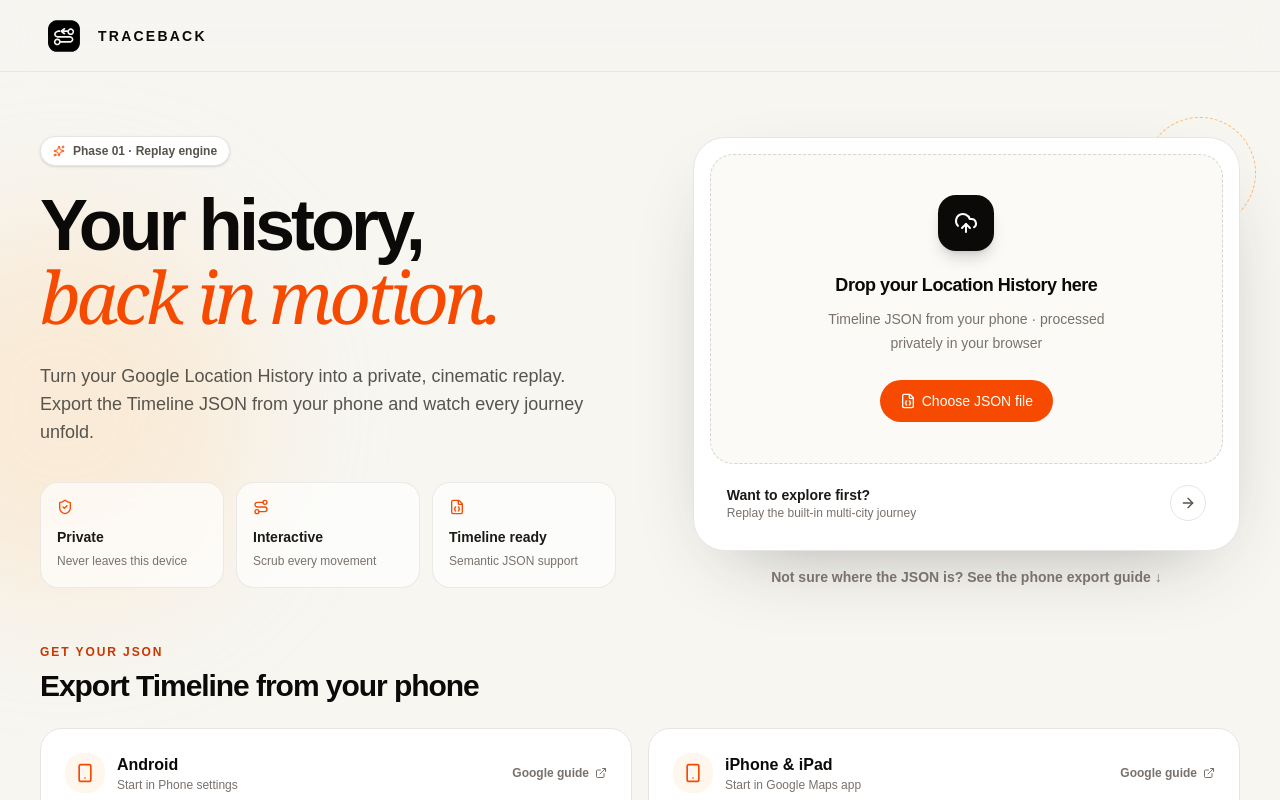
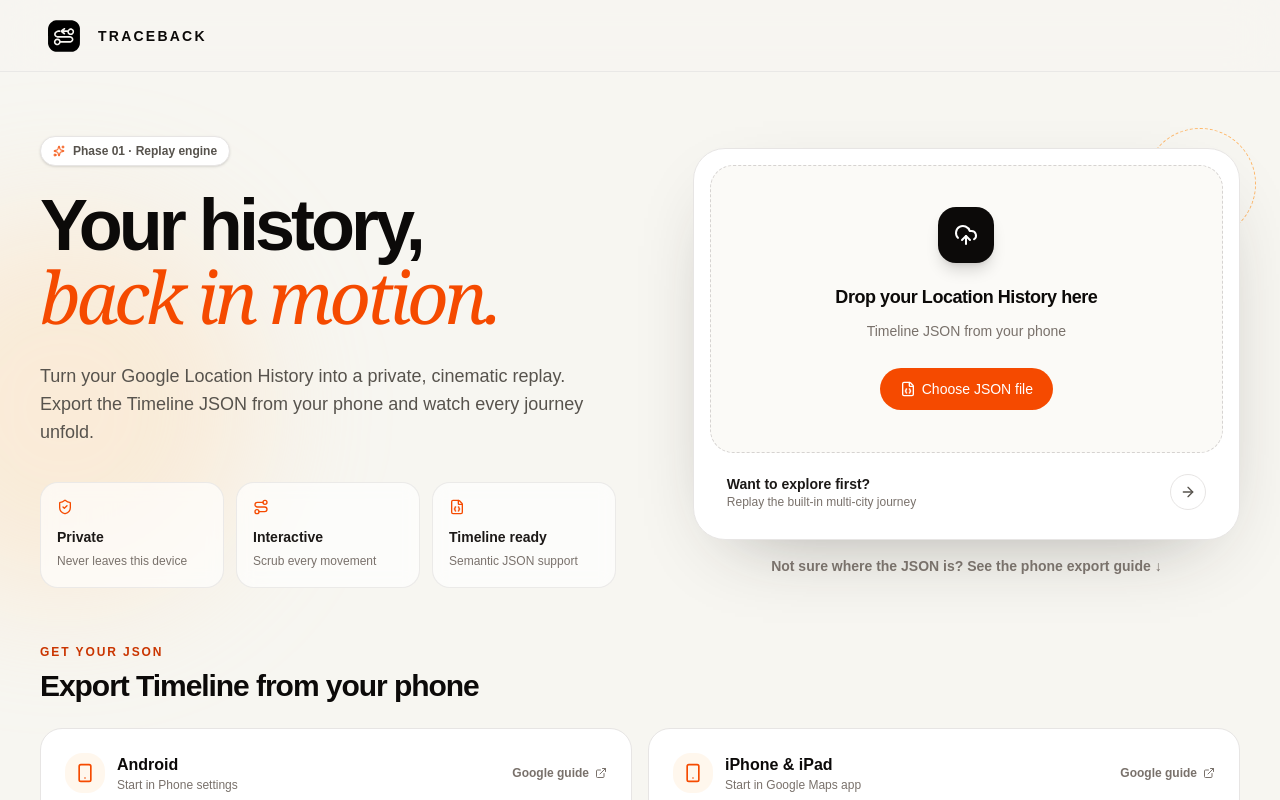
Before and after one commit to arsyadn/gmaps-replay, a Next.js app: page / in a window 1280 px wide. Shown: the top 800 px of the page. Built offline with nearby package versions, Linux system fonts and the light colour scheme.

Commit message:
feat(typography): change wording

```diff
--- a/components/replay/file-dropzone.tsx
+++ b/components/replay/file-dropzone.tsx
@@ -51,7 +51,7 @@ export function FileDropzone({ onFile, onBuiltIn, isLoading = false, error }: Fi
           {isLoading ? <LoaderCircle className="size-6 animate-spin" /> : <UploadCloud className="size-6" />}
         </div>
         <p className="text-lg font-semibold tracking-tight text-stone-950">Drop your Location History here</p>
-        <p className="mt-2 max-w-xs text-sm leading-6 text-stone-500">Timeline JSON from your phone · processed privately in your browser</p>
+        <p className="mt-2 max-w-xs text-sm leading-6 text-stone-500">Timeline JSON from your phone</p>
         <Button
           className="mt-6 h-11 rounded-full bg-orange-600 px-5 text-white hover:bg-orange-700"
           disabled={isLoading}
```
